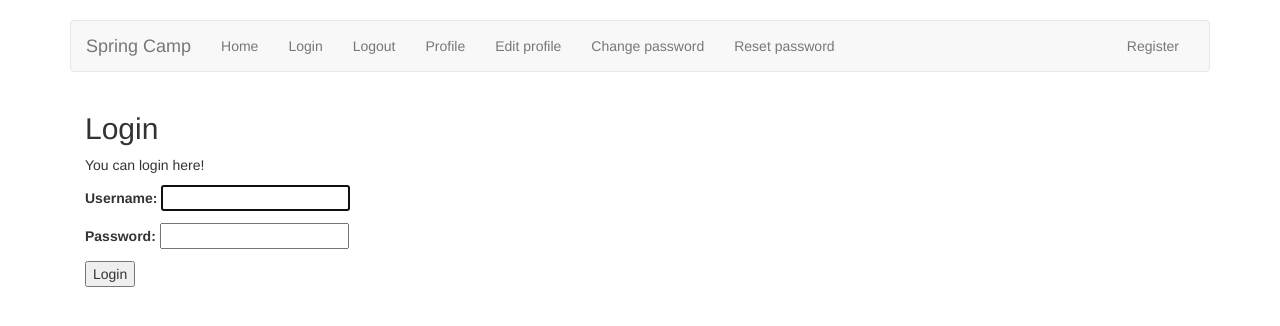
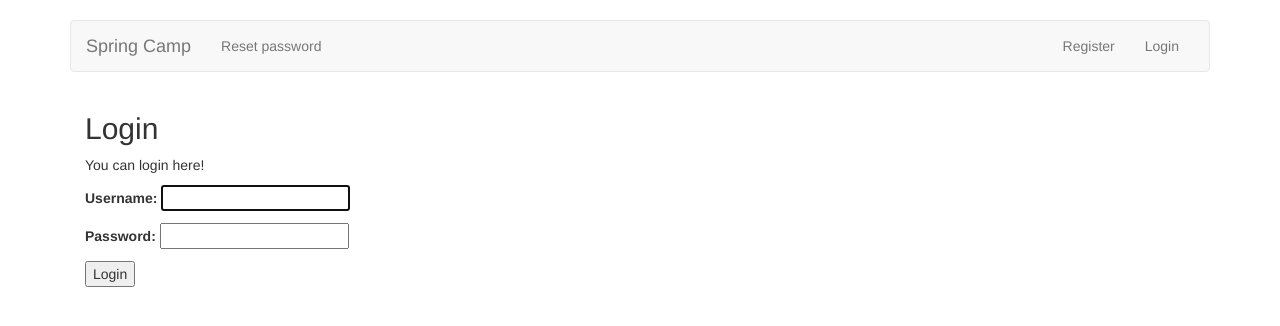
Before and after one commit to ivanalubar/SpringCampTeamRed, a Django app: a page that uses sc/elearning/templates/base.html in a window 1280 px wide. Shown: the top 326 px of the page. Run offline with Django 3.2, Linux system fonts and the light colour scheme; some libraries are stand-ins or nearby versions.

Commit message:
Zabrana ulaska u profil i mijenjanja lozinke ako nije prijavljeno

```diff
--- a/sc/elearning/templates/base.html
+++ b/sc/elearning/templates/base.html
@@ -21,31 +21,30 @@
             <a class="navbar-brand" href="/elearning">Spring Camp</a>
           </div>
           <div id="navbar" class="navbar-collapse collapse">
+              {% if user.is_authenticated %}
+              <ul class="nav navbar-nav">
+                <li><a href="/elearning">Home</a> </li>
+
+                <li><a href="/elearning/logout">Logout</a> </li>
+
+                <li><a href="/elearning/profile">Profile</a> </li>
+
+                <li><a href="/elearning/profile/edit">Edit profile</a> </li>
+
+                <li><a href="/elearning/change-password">Change password</a> </li>
+
+                <li><a href="/elearning/reset-password">Reset password</a> </li>
+            </ul>
+              {% else %}
             <ul class="nav navbar-nav">
-                <li><a href="/elearning">Home</a> </li>
-            </ul>
-              <ul class="nav navbar-nav">
-                <li><a href="/elearning/login">Login</a> </li>
-            </ul>
-              <ul class="nav navbar-nav">
-                <li><a href="/elearning/logout">Logout</a> </li>
-            </ul>
-              <ul class="nav navbar-nav">
-                <li><a href="/elearning/profile">Profile</a> </li>
-            </ul>
-              <ul class="nav navbar-nav">
-                <li><a href="/elearning/profile/edit">Edit profile</a> </li>
-            </ul>
-              <ul class="nav navbar-nav">
-                <li><a href="/elearning/change-password">Change password</a> </li>
-            </ul>
-              <ul class="nav navbar-nav">
                 <li><a href="/elearning/reset-password">Reset password</a> </li>
             </ul>
             <ul class="nav navbar-nav navbar-right">
 
               <li><a href="/elearning/registration">Register</a></li>
+                <li><a href="/elearning/login">Login</a> </li>
             </ul>
+              {% endif %}
           </div><!--/.nav-collapse -->
         </div><!--/.container-fluid -->
       </nav>
--- a/sc/elearning/urls.py
+++ b/sc/elearning/urls.py
@@ -15,7 +15,7 @@ urlpatterns = [
     url(r'^profile/edit/$', views.edit_profile, name='edit_profile'),
     url(r'^change-password/$', views.change_password, name='change_password'),
 
-    url(r'^reset-password/$', password_reset, name='reset-password'),
+    url(r'^reset-password/$', password_reset,{'template_name': 'registration/reset_password.html'}, name='reset-password'),
     url(r'^reset-password/done/$', password_reset_done, name='password_reset_done'),
     url(r'^reset-password/confirm/$', password_reset_confirm, name='password_reset_confirm'),
     url(r'^reset-password/complete/$', password_reset_complete, name='password_reset_complete'),
```
Also changed, not shown: sc/elearning/models.py (+4 -5 lines), sc/elearning/templates/registration/reset_password.html (added, +13 -0 lines), sc/elearning/views.py (+6 -1 lines).
